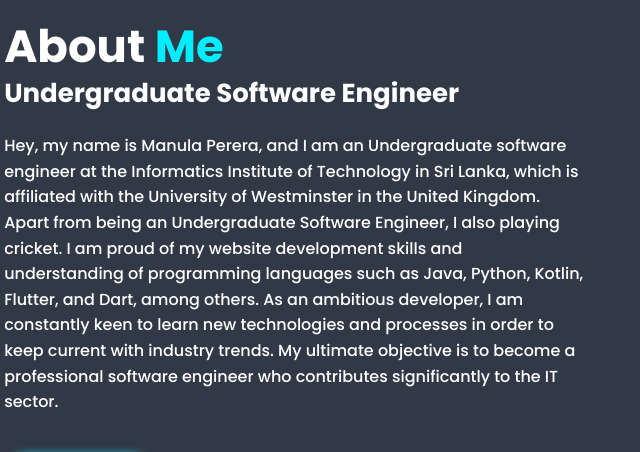
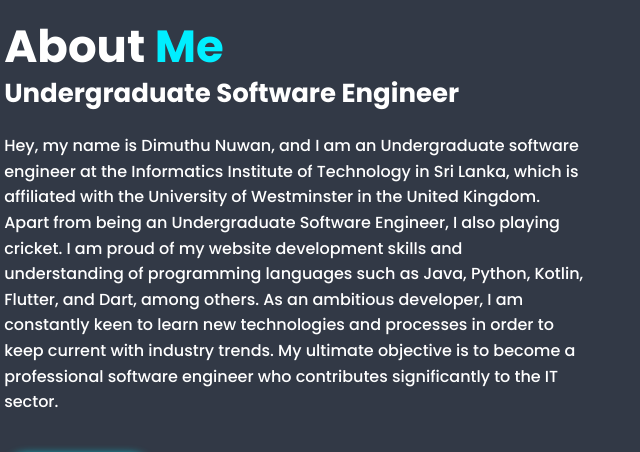
Before and after one commit to DimuthuNuwanBandara/Dimuthu-Portfolio, a plain HTML site: page index.html in a window 1280 px wide. Shown: the part 980-1432 px from the top of the page, 579-1219 px from the left. Drawn offline with nearby package versions, Linux system fonts and the light colour scheme.

Commit message:
Update index.html

```diff
--- a/index.html
+++ b/index.html
@@ -57,7 +57,7 @@
     <div class="about-content">
         <h2 class="heading">About <span>Me</span></h2>
         <h3>Undergraduate Software Engineer</h3>
-        <p>Hey, my name is Manula Perera, and I am an Undergraduate software engineer at the Informatics Institute of Technology in Sri Lanka, which is affiliated with the University of Westminster in the United Kingdom. Apart from being an Undergraduate Software Engineer, I also playing cricket. I am proud of my website development skills and understanding of programming languages such as Java, Python, Kotlin, Flutter, and Dart, among others. As an ambitious developer, I am constantly keen to learn new technologies and processes in order to keep current with industry trends. My ultimate objective is to become a professional software engineer who contributes significantly to the IT sector.</p>
+        <p>Hey, my name is Dimuthu Nuwan, and I am an Undergraduate software engineer at the Informatics Institute of Technology in Sri Lanka, which is affiliated with the University of Westminster in the United Kingdom. Apart from being an Undergraduate Software Engineer, I also playing cricket. I am proud of my website development skills and understanding of programming languages such as Java, Python, Kotlin, Flutter, and Dart, among others. As an ambitious developer, I am constantly keen to learn new technologies and processes in order to keep current with industry trends. My ultimate objective is to become a professional software engineer who contributes significantly to the IT sector.</p>
 
         <a href="https://www.linkedin.com/in/dimuthu-nuwan-bandara-b290901b9/" class="btn" target="_blank"><i class='bx bxl-linkedin-square'></i>LinkedIn</a>
     </div>
```
